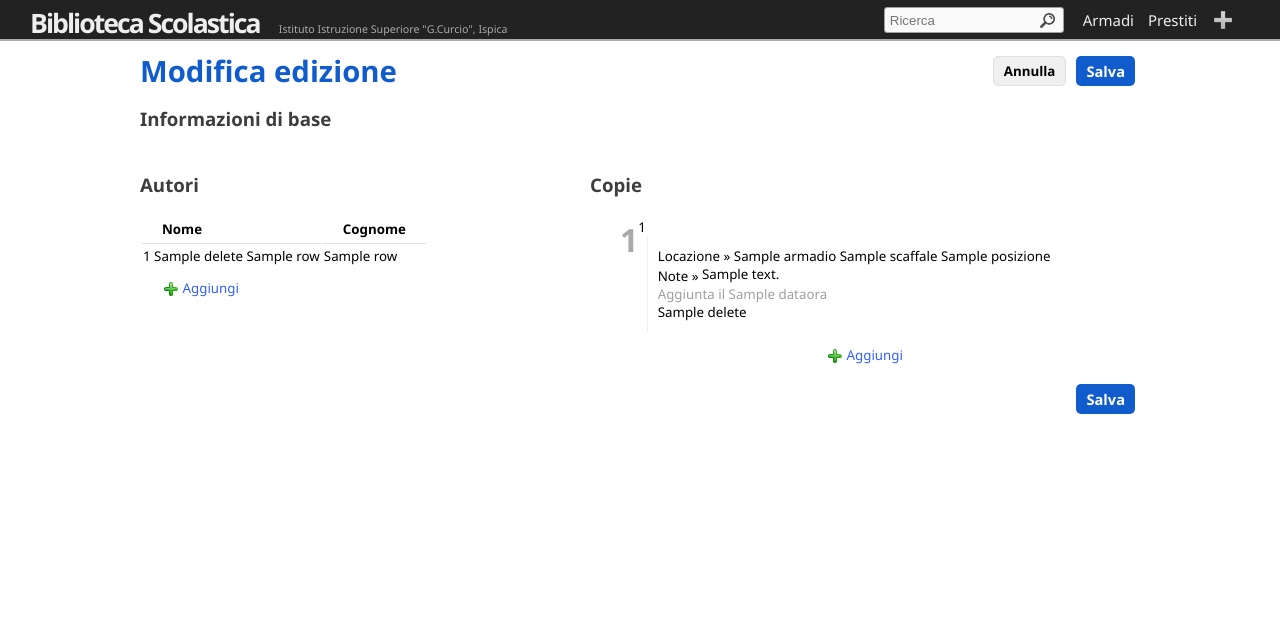
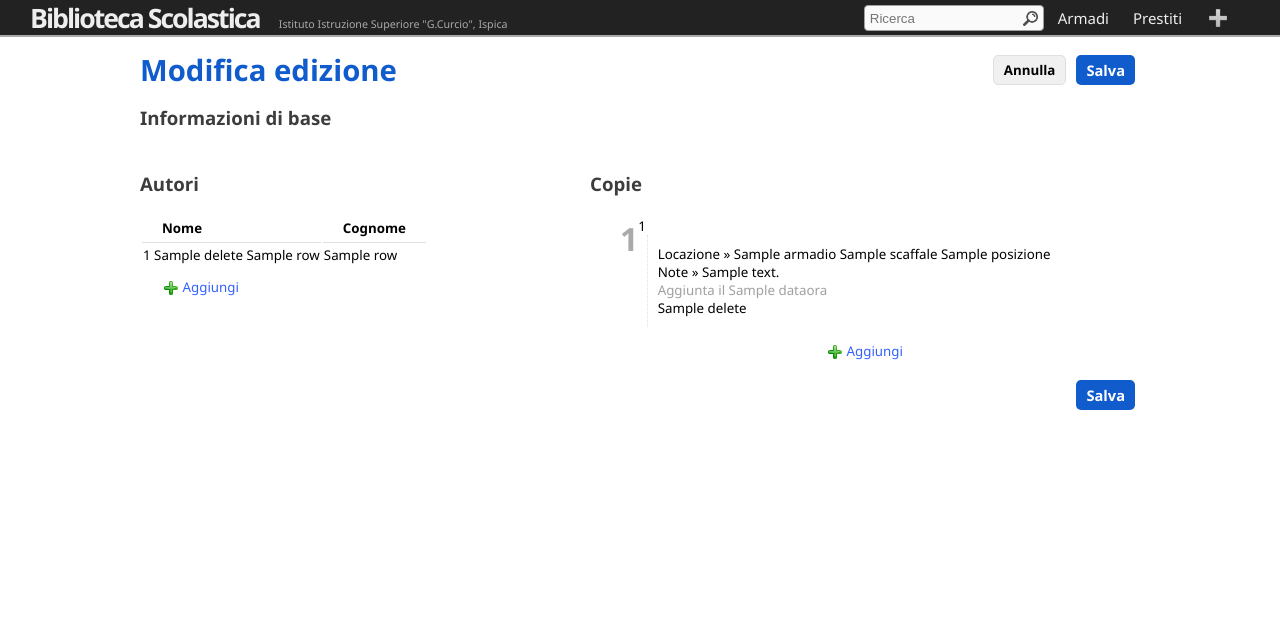
Before and after one commit to b-vast/Biblioteca_IISCurcio, a Django app: template templates/biblioteca/edizione_form.html in a window 1280 px wide. Shown: the top 619 px of the page. Run offline with Django 3.2, Linux system fonts and the light colour scheme; the template is opened without the code that fills it: most values are stand-ins (such as "Sample title", 1, 10 or a date in 2020).

Commit message:
Vari aggiustamenti ad HTML e CSS; migliorata compatibilità IE
Signed-off-by: Sebastiano Barrera <barreravastiano@hotmail.it>

```diff
--- a/biblioteca/static/css/app/home.css
+++ b/biblioteca/static/css/app/home.css
@@ -2,6 +2,9 @@
 #ricerca {
     padding: 20px 20px;
     border-bottom: 1px solid #dfdfdf;
+}
+#ricerca .fake-input {
+    width: 500px;
 }
 
 .prestito { overflow: auto; }
--- a/biblioteca/static/css/app/layout.css
+++ b/biblioteca/static/css/app/layout.css
@@ -1,41 +1,39 @@
 #topbar {
+    position: absolute;
     width: 100%;
+    height: 35px;
+    top: 0;
     padding: 0;
     margin-bottom: 10px;
     overflow: hidden;
+    z-index: 1;
 
     background-color: #222;
     border-bottom: 2px solid #aaa;
     color: white;
     font-family: 'Segoe UI', sans-serif;
-
-    /*
-    position: fixed;
-    top: 0;
-    z-index: 1;
-    */
 }
 
-#topbar a.home {
+#brand {
+    height: 100%;
+    float: left;
+}
+#brand a.home {
     display: inline-block;
     margin-left: 20px;
-    height: 34px;
-    padding-top: 5px;
-}
-#topbar a.home:hover {
-    background-color: rgba(255,255,255,0.3);
-    text-decoration: none;
-}
-#topbar a.home h1 {
-    padding-right: 10px;
-    padding-left: 10px;
+    height: 100%;
+    padding: 0 10px;
     color: #eee;
     font-size: 20pt;
     font-weight: bold;
-    display: inline;
     letter-spacing: -2px;
 }
-#topbar h2 {
+#brand a.home:hover {
+    background-color: rgba(255,255,255,0.3);
+    text-decoration: none;
+    color: white;
+}
+#brand small {
     margin-left: 5px;
     font-size: 8pt;
     font-weight: normal;
@@ -43,12 +41,42 @@
     color: #aaa;
 }
 
+#topbar .links {
+    float: right;
+    position: absolute;
+    right: 40px;
+    top: -2px;
+    height: 38px;
+    font-size: 15px;
+}
+#topbar .links .form-container {
+    position: relative;
+    top: 1px;
+}
+#topbar .links a {
+    color: #eee;
+    height: 18px;
+    padding: 10px;
+    margin: 0;
+    vertical-align: middle;
+}
+#topbar .links a.aggiungi {
+    padding: 8px 10px 12px;
+}
+#topbar .links a:hover {
+    background-color: #666; /* rgba(255,255,255,0.3); */
+    text-decoration: none;
+}
+#topbar .links a img {
+    width: 24px;
+    height: 24px;
+}
+
 #topbar .fake-input {
     height: 24px;
     width: 178px;
     background-color: #fafafa;
-    border-radius: 3px;
-    margin: 0px 10px;
+    border-radius: 4px;
 }
 #topbar .fake-input input[type='text'] {
     height: 25px;
@@ -68,28 +96,6 @@
     width: 150px;
 }
 
-
-#topbar .links {
-    position: absolute;
-    right: 40px;
-    top: -2px;
-    font-size: 15px;
-}
-#topbar .links a {
-    display: inline-block;
-    color: #eee;
-    padding: 10px 5px;
-    margin: 0;
-    vertical-align: middle;
-}
-#topbar .links a:hover {
-    background-color: rgba(255,255,255,0.3);
-    text-decoration: none;
-}
-#topbar .links a img {
-    width: 24px;
-    height: 24px;
-}
 
 #debug-ticker {
     position: fixed;
@@ -111,10 +117,10 @@
 }
 
 #content {
-    position: relative;
     font-size: 10pt;
     width: 1000px;
     margin: auto;
+    margin-top: 50px;
 }
 
 #footer {
--- a/biblioteca/static/css/app/prestito_form.css
+++ b/biblioteca/static/css/app/prestito_form.css
@@ -1,11 +1,11 @@
 
 table.form-layout {
-    width: 100%;
     border-collapse: collapse;
 }
 
 table td {
-    padding: 2px 10px;
+    padding: 5px 15px;
+    width: 130px;
 }
 table td.label {
     font-size: 7.5pt;
@@ -15,7 +15,7 @@
     padding-bottom: 20px;
 }
 table td.grouplabel {
-    width: 8em;
+    white-space: nowrap;
     padding-top: 6px;
     padding-right: 20px;
     text-align: right;
--- a/biblioteca/static/css/app/prestito_list.css
+++ b/biblioteca/static/css/app/prestito_list.css
@@ -44,6 +44,7 @@
     margin-top: 7px;
 }
 #searchform .fake-input {
+    width: 500px;
     margin-left: auto;
     margin-right: auto;
 }
@@ -92,9 +93,6 @@
     font-size: 12pt;
     color: green;
 }
-.prestito .beneficiario:hover {
-
-}
 
 .prestito .data { font-size: 10.5pt; }
 .prestito .data .consegna       { color: #888; }
@@ -103,8 +101,6 @@
 
 .prestito .info {
     margin-left: 8em;
-}
-.prestito .copia {
 }
 
 .prestito .locazione {
--- a/biblioteca/static/css/app/style.css
+++ b/biblioteca/static/css/app/style.css
@@ -1,10 +1,14 @@
+
 html, body {
     margin: 0;
     background-color: white;
     cursor: default;
 }
+
 * { font-family: 'Droid Sans', 'Segoe UI', sans-serif; }
 
+a { outline: none; border: 0; }
+a img { outline: none; border: 0; }
 textarea, input { outline: none; font-family: sans-serif; }
 form { margin: 0; }
 h2 { margin: 0.83em auto; }
@@ -82,9 +86,9 @@
     border: 1px solid #a0a0a0;
     border-radius: 3px;
     height: 30px;
-    width: 500px;
     padding: 0;
     background-color: white;
+    position: relative;
 }
 .fake-input input[type='text'] {
     background: inherit;
@@ -93,6 +97,9 @@
     height: 30px;
     width: 470px;
 }
+.fake-input input[type='text']:focus {
+    box-shadow: 0 0 0 0;
+}
 .fake-input a {
     margin: 0;
 }
@@ -100,6 +107,7 @@
     cursor: pointer;
     float: right;
     position: absolute;
+    right: 0;
     padding: 5px;
     height: 20px;
     vertical-align: middle;
@@ -108,8 +116,8 @@
 /** Layout */
 
 .section {
-    margin-left: 6em;
-    margin-right: 6em;
+    margin-left: 4em;
+    margin-right: 4em;
     overflow: auto;
 }
 
@@ -152,7 +160,6 @@
 
 .horiz * {
     display: inline-block;
-    vertical-align: middle;
 }
 
 .popover {
--- a/templates/biblioteca/layout.html
+++ b/templates/biblioteca/layout.html
@@ -2,6 +2,7 @@
 <html>
     <head>
         <title>Biblioteca scolastica I.I.S. "G.Curcio"</title>
+
         <!-- jquery.tools deve andare prima di jquery.ui
              Non chiedetemi perchè. -->
         <script type='text/javascript' src='/static/js/jquery.js'></script>
@@ -13,6 +14,7 @@
         <link rel="stylesheet" type="text/css" href="/static/css/app/layout.css">
 
         {% block head %}{% endblock %}
+
     </head>
 
     <body>
@@ -40,13 +42,13 @@
         {% endif %}
 
         <div id='topbar'>
-
-                <a class='home' href='/'>
-                    <h1>Biblioteca Scolastica</h1>
-                </a>
-                <h2>Istituto Istruzione Superiore "G.Curcio", Ispica</h2>
+            <div id='brand'>
+                <a class='home' href='/'>Biblioteca Scolastica</a>
+                <small>Istituto Istruzione Superiore "G.Curcio", Ispica</small>
+            </div>
 
 	    <div class='links horiz'>
+		<div class='form-container'>
 		    <form id='topbar-ricerca' action='/ricerca' method='get'>
 			<div class='fake-input'>
 			    <img class='icon' src='/static/img/find.png'
@@ -56,9 +58,10 @@
 				    placeholder='Ricerca'>
 			</div>
 		    </form>
+		</div>
 		<a href='/armadi'>Armadi</a>
 		<a href='/prestiti'>Prestiti</a>
-                    <a href='/edizioni/aggiungi'>
+		<a href='/edizioni/aggiungi' class='aggiungi'>
 		    <img src='/static/img/add.png'>
 		</a>
 	    </div>
```
Also changed, not shown: templates/biblioteca/prestiti_copia.html (+5 -3 lines). Lines whose indentation alone changed are shown as unchanged.
